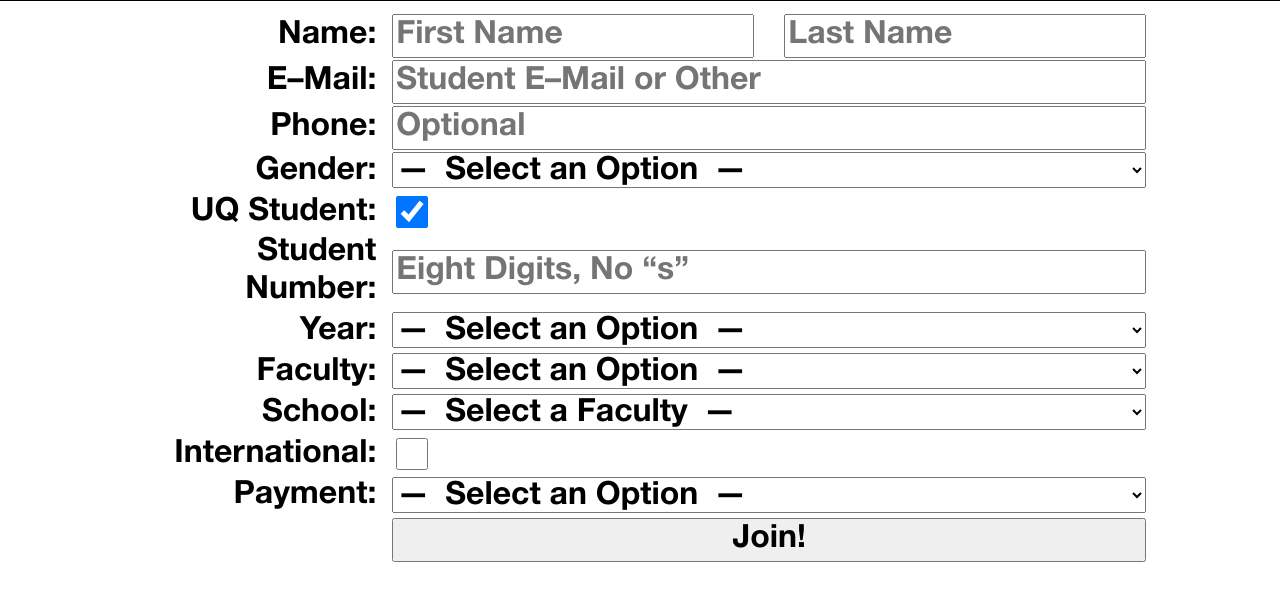
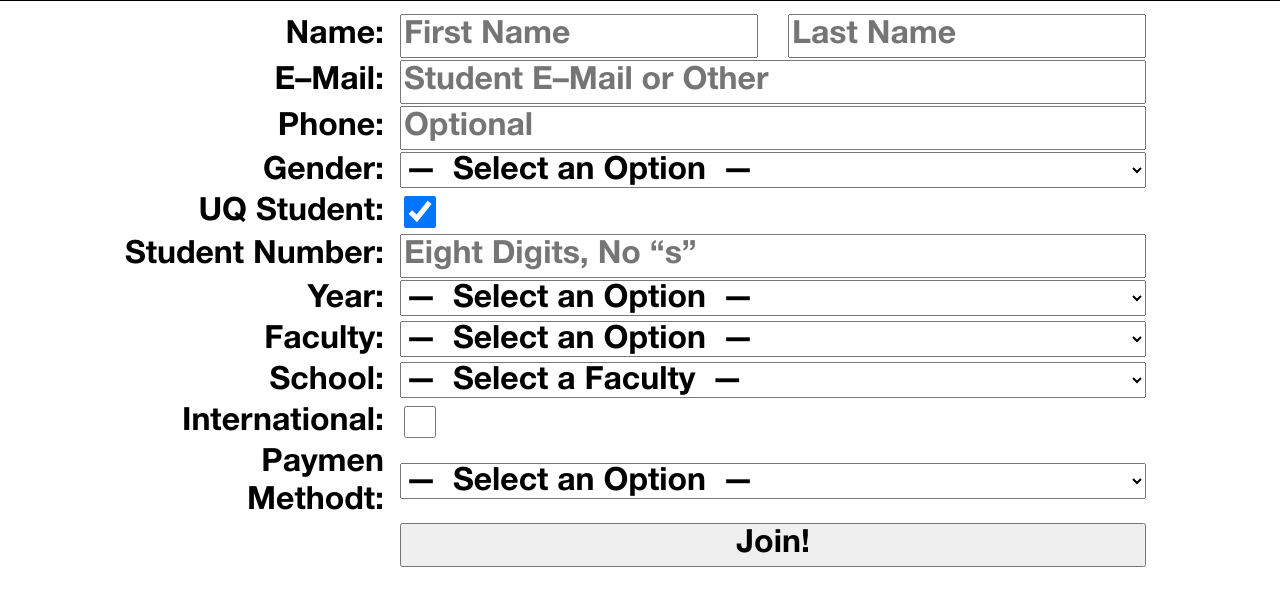
Before and after one commit to QUGS/qugs.org.au, a PHP site: page /join in a window 1280 px wide. Shown: the part 62-668 px from the top of the page. Run offline with PHP 8.4, Linux system fonts and the light colour scheme; a stand-in replaces the project's code that opens the database connection; some libraries are stand-ins or nearby versions; some web fonts are replaced.

Commit message:
Update join.php

```diff
--- a/join.php
+++ b/join.php
@@ -636,11 +636,11 @@ function stripecheck()
         <td>School:</td><td><select name="school" id="school" required><option value="" selected>&ensp;&mdash;&ensp;Select a Faculty&ensp;&mdash;&ensp;</option></select></td></tr>
     <tr class="studrow"><td>International:</td>
         <td><input type="checkbox" name="international" id="international" value="1"/></td></tr>
-    <tr><td>Payment:</td>
+    <tr><td>Paymen Methodt:</td>
         <td><select name="payment" id="payment" onChange="pay_details()" required>
         <option value="" selected>&ensp;&mdash;&ensp;Select an Option&ensp;&mdash;&ensp;</option>
         <option value="cash">Cash</option>
-        <option value="stripe">Online (via <i>Stripe</i>)</option>
+        <option value="stripe">Card (via <i>Stripe</i>)</option>
         <option value="voucher">UQUnion Voucher</option>
         </select></td></tr>
     <tr class="payrow" style="display:none;visibility:collapse;"><td>Executive Password:</td>
```
